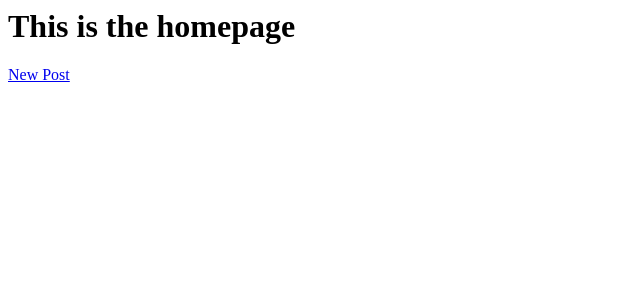
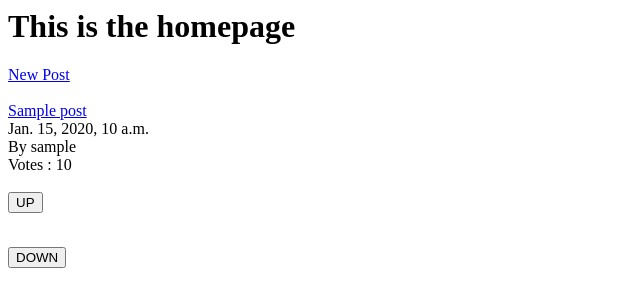
Before and after one commit to PetitPandaRoux/reddit_clone, a Django app: page / in a window 1280 px wide. Shown: the top 307 px of the page, without its empty margins (0-640 px from the left). Run offline with Django 3.2, Linux system fonts and the light colour scheme; tables that the repository leaves empty hold one stand-in row (values such as "Sample post").

Commit message:
added vote functionality

```diff
--- a/posts/templates/posts/home.html
+++ b/posts/templates/posts/home.html
@@ -1,2 +1,21 @@
 <h1>This is the homepage</h1>
 <a href="{% url 'posts:create' %}">New Post</a>
+<br/>
+<br/>
+
+{% for post in posts.all %}
+  <a href="{{ post.url }}"><div>{{post.title}}</div></a>
+  <div>{{post.pub_date}}</div>
+  <div>By {{post.author.username}}</div>
+  <div>Votes : {{post.votes_total}}</div>
+  <form method="POST" action="{% url 'posts:upvote' post.id %}">
+    {% csrf_token %}
+    <br>
+    <input type="submit" value="UP">
+  </form>
+  <form method="POST" action="{% url 'posts:downvote' post.id %}">
+    {% csrf_token %}
+    <br>
+    <input type="submit" value="DOWN">
+  </form>
+{% endfor %}
--- a/posts/urls.py
+++ b/posts/urls.py
@@ -6,4 +6,7 @@ app_name = 'posts'
 
 urlpatterns = [
     url(r'^create/', views.create, name='create'),
+    url(r'^(?P<pk>[0-9]+)/upvote', views.upvote, name='upvote'),
+    url(r'^(?P<pk>[0-9]+)/downvote', views.downvote, name='downvote'),
+
 ]
--- a/posts/views.py
+++ b/posts/views.py
@@ -1,19 +1,25 @@
 from django.shortcuts import render, redirect
 from django.contrib.auth.decorators import login_required
 from django.utils import timezone
-from . import models
+from .models import Post
 # Create your views here.
 
 def home(request):
-    return render(request,'posts/home.html')
+    posts = Post.objects.order_by('votes_total')
+    return render(request,'posts/home.html', {'posts':posts})
 
 @login_required
 def create(request):
     if request.method == 'POST':
         if request.POST['title'] and request.POST['url']:
-            post = models.Post()
+            post = Post()
             post.title = request.POST['title']
-            post.url = request.POST['url']
+
+            if request.POST['url'].startswith('http://') or request.POST['url'].startswith('https://'):
+                post.url = request.POST['url']
+            else:
+                post.url = 'http://'+request.POST['url']
+
             post.pub_date = timezone.datetime.now()
             post.author = request.user
             post.save()
@@ -25,6 +31,17 @@ def create(request):
     else:
         return render(request, 'posts/create.html')
 
+def upvote(request, pk):
+    post = Post.objects.get(pk=pk)
+    post.votes_total += 1
+    post.save()
+    return redirect('home')
+
+def downvote(request, pk):
+    post = Post.objects.get(pk=pk)
+    post.votes_total -= 1
+    post.save()
+    return redirect('home')
 
 @login_required
 def edit(request):
```
